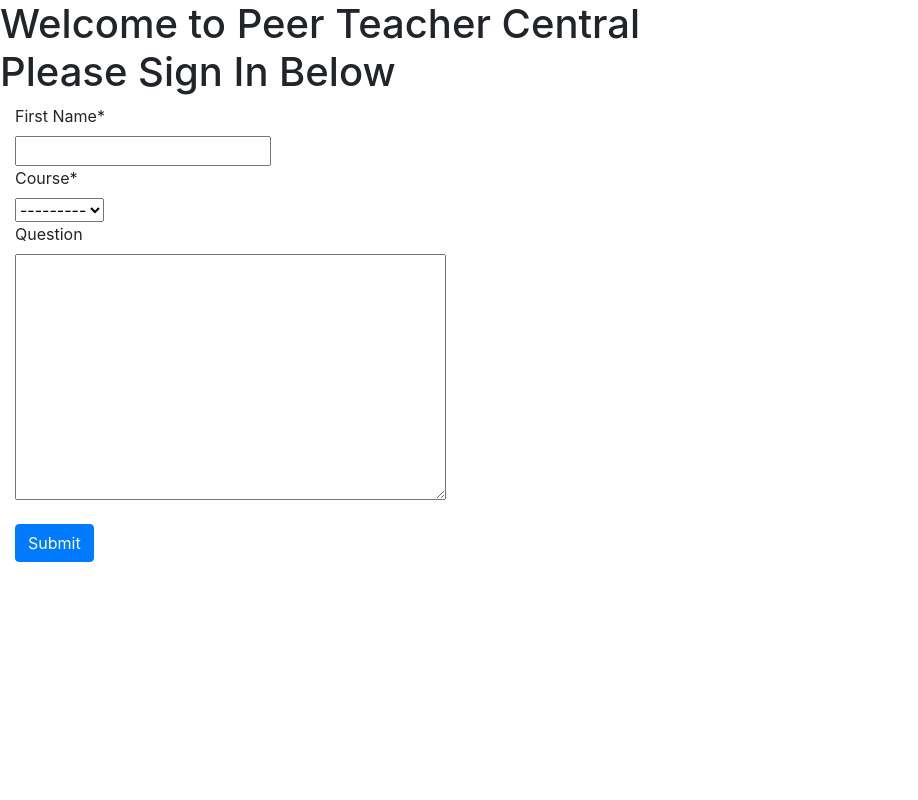
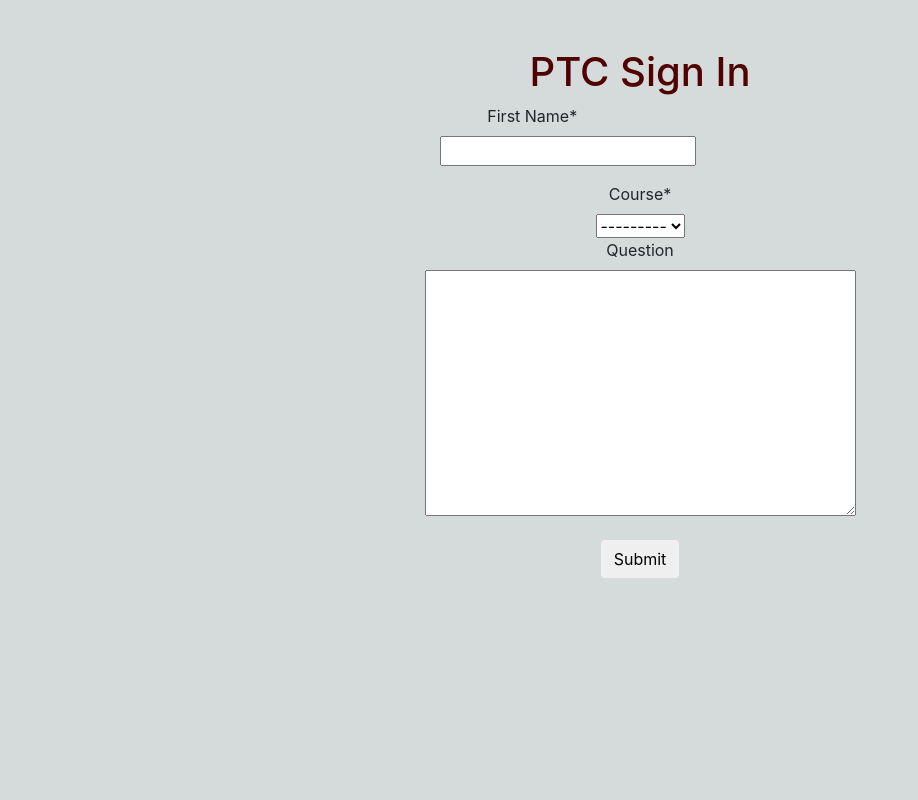
Before and after one commit to master248/ptcticket, a Django app: page / in a window 1280 px wide. Shown: the whole page, without its empty margins (0-918 px from the left). Run offline with Django 3.2, Linux system fonts and the light colour scheme; some libraries are stand-ins or nearby versions.

Commit message:
aesthetic Edits to the student.HTML

```diff
--- a/ptcticket/tickets/templates/students.html
+++ b/ptcticket/tickets/templates/students.html
@@ -5,25 +5,40 @@
 <html>
 
 <head>
+
   <meta charset="utf-8">
   <meta name="viewport" content="width=device-width, initial-scale=1, shrink-to-fit=no">
   <link rel="stylesheet" href="https://stackpath.bootstrapcdn.com/bootstrap/4.1.3/css/bootstrap.min.css" integrity="sha384-MCw98/SFnGE8fJT3GXwEOngsV7Zt27NXFoaoApmYm81iuXoPkFOJwJ8ERdknLPMO" crossorigin="anonymous">
+
+  <style>
+    body{ text-align: center; background-color: #D5DBDB;}
+    form{display: inline-block;}
+    h1 {color: #500000;}
+
+
+  </style>
 </head>
 
 
+
 <body>
-<h1> Welcome to Peer Teacher Central
-<br> Please Sign In Below </h1>
+<h1 > <br> PTC Sign In </h1>
 
 <form method = "post">
     {% csrf_token %}
-    <div class="form-group col-md-6 mb-0">
+
+     <div class="form-group col-md-6 mb-0>
+
+
         {{ form.name|as_crispy_field}}
         {{ form.course|as_crispy_field}}
         {{ form.question|as_crispy_field}}
     <br>
-    <button type = "submit" class ="btn btn-primary">Submit</button>
+    <button type = "submit" class ="btn btn">Submit</button>
     </div>
+
+
+
 </form>
 
 </body>
```
Also changed, not shown: ptcticket/db.sqlite3, ptcticket/tickets/templates/studentscss.css (added).
